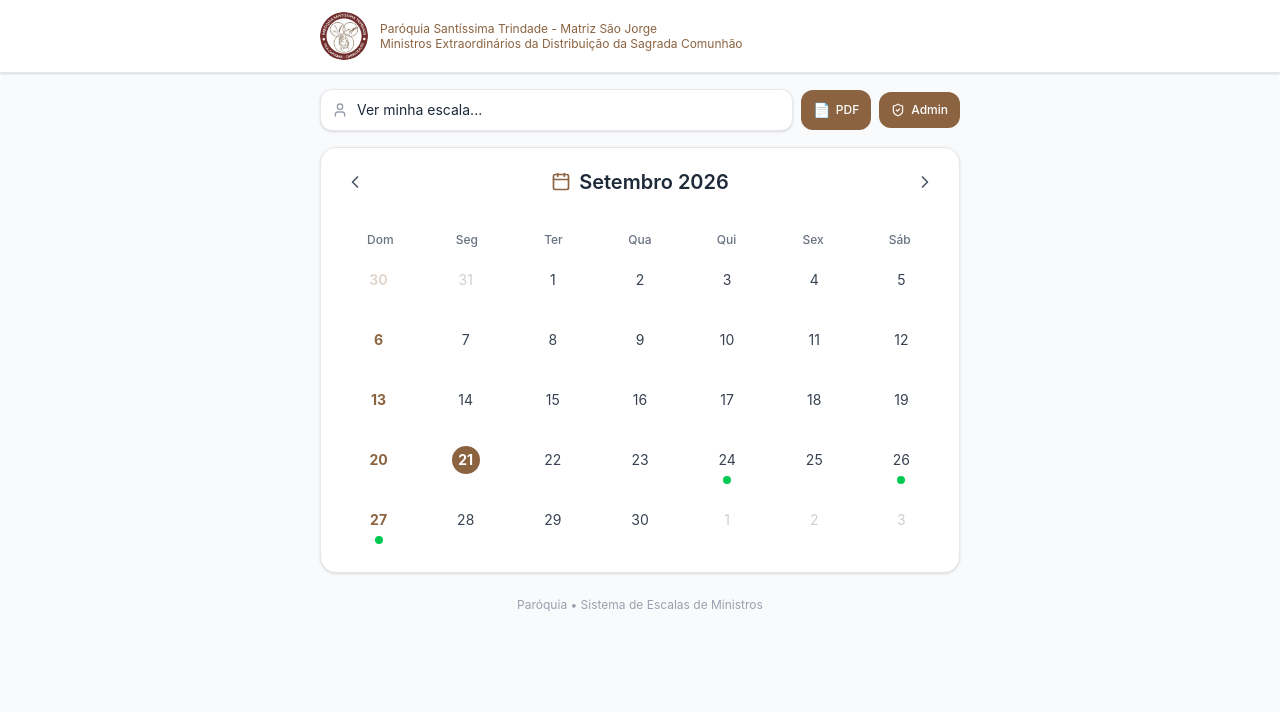
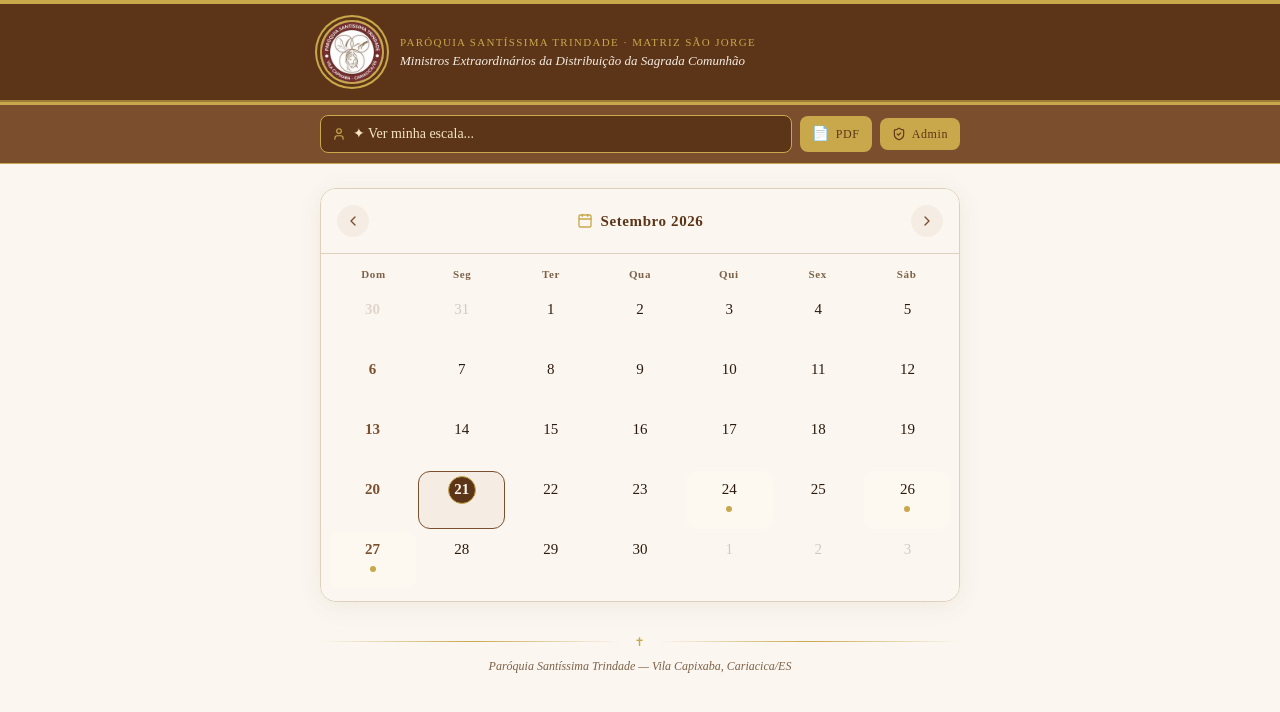
Before and after one commit to ffpignaton/escala-ministerio, a React (Vite) app: page / in a window 1280 px wide. Shown: the top 712 px of the page. Built offline with nearby package versions, Linux system fonts and the light colour scheme.

Commit message:
feat: redesign visual católico - Cinzel, Garamond, tons dourados e bordô

```diff
--- a/src/App.jsx
+++ b/src/App.jsx
@@ -1,5 +1,5 @@
 import { useState } from 'react';
-import { ShieldCheck, User } from 'lucide-react';
+import { ShieldCheck, User, FileText } from 'lucide-react';
 import { useApp } from './context/AppContext';
 import Calendar from './components/Calendar';
 import AdminLogin from './components/AdminLogin';
@@ -36,39 +36,59 @@ export default function App() {
   const activeMinsters = ministers.filter((m) => m.active).sort((a, b) => a.name.localeCompare(b.name));
 
   return (
-    <div className="min-h-screen bg-gray-50 dark:bg-gray-900 transition-colors">
-      {/* Header */}
-      <header className="bg-white dark:bg-gray-800 border-b border-gray-200 dark:border-gray-700 shadow-sm print:hidden">
-        <div className="max-w-2xl mx-auto px-4 py-3 flex items-center justify-between">
-          <div className="flex items-center gap-3">
-            <img src="/logo.jpg" alt="Logo Paróquia Santíssima Trindade" className="w-12 h-12 rounded-full object-cover flex-shrink-0" />
-            <div>
-              <p className="text-xs leading-tight" style={{color:'#8B6340'}}>
-                Paróquia Santíssima Trindade - Matriz São Jorge
+    <div className="min-h-screen" style={{backgroundColor:'var(--cream)'}}>
+
+      {/* ── HEADER ── */}
+      <header className="print:hidden" style={{backgroundColor:'var(--brown-dark)', borderBottom:'3px solid var(--gold)'}}>
+        {/* Faixa dourada superior */}
+        <div style={{backgroundColor:'var(--gold)', height:4}} />
+
+        <div className="max-w-2xl mx-auto px-4 py-4">
+          <div className="flex items-center gap-4">
+            {/* Logo */}
+            <img
+              src="/logo.jpg"
+              alt="Logo Paróquia Santíssima Trindade"
+              className="w-16 h-16 rounded-full object-cover flex-shrink-0"
+              style={{border:'2px solid var(--gold)', boxShadow:'0 0 0 3px var(--brown-dark), 0 0 0 5px var(--gold)'}}
+            />
+            {/* Textos */}
+            <div className="flex-1 min-w-0">
+              <p style={{fontFamily:"'Cinzel', serif", color:'var(--gold)', fontSize:11, letterSpacing:'0.12em', textTransform:'uppercase'}}>
+                Paróquia Santíssima Trindade · Matriz São Jorge
               </p>
-              <p className="text-xs leading-tight" style={{color:'#8B6340'}}>
+              <p style={{fontFamily:"'EB Garamond', serif", color:'#F5EDE3', fontSize:13, fontStyle:'italic', marginTop:1}}>
                 Ministros Extraordinários da Distribuição da Sagrada Comunhão
               </p>
             </div>
           </div>
+        </div>
 
-        </div>
+        {/* Faixa dourada inferior */}
+        <div style={{backgroundColor:'var(--gold)', height:2, opacity:0.6}} />
       </header>
 
-      {/* Filtros */}
-      <div className="max-w-2xl mx-auto px-4 py-4 print:hidden">
-        <div className="flex gap-2 items-center">
+      {/* ── BARRA DE AÇÕES ── */}
+      <div className="print:hidden" style={{backgroundColor:'var(--brown)', borderBottom:'1px solid var(--gold)'}}>
+        <div className="max-w-2xl mx-auto px-4 py-2.5 flex gap-2 items-center">
 
-          {/* Select de ministro */}
+          {/* Select ministro */}
           <div className="flex-1 relative">
-            <User className="w-4 h-4 text-gray-400 absolute left-3 top-1/2 -translate-y-1/2 pointer-events-none" />
+            <User className="w-3.5 h-3.5 absolute left-3 top-1/2 -translate-y-1/2 pointer-events-none" style={{color:'var(--gold)'}} />
             <select
               value={selectedMinisterId}
               onChange={handleMinisterChange}
-              className="w-full pl-9 pr-4 py-2.5 rounded-xl border border-gray-200 bg-white text-gray-800 text-sm focus:outline-none focus:ring-2 shadow-sm appearance-none cursor-pointer"
-              style={{'--tw-ring-color':'#8B6340'}}
+              className="w-full pl-8 pr-3 py-2 text-sm appearance-none cursor-pointer focus:outline-none"
+              style={{
+                backgroundColor:'var(--brown-dark)',
+                color:'var(--gold-light)',
+                border:'1px solid var(--gold)',
+                borderRadius:8,
+                fontFamily:"'EB Garamond', serif",
+                fontSize:14,
+              }}
             >
-              <option value="">Ver minha escala...</option>
+              <option value="">✦ Ver minha escala...</option>
               {activeMinsters.map((m) => (
                 <option key={m.id} value={m.id}>{m.name}</option>
               ))}
@@ -81,8 +101,15 @@ export default function App() {
           {/* Admin */}
           <button
             onClick={handleAdminClick}
-            className="flex items-center gap-1.5 px-3 py-2.5 rounded-xl text-white text-xs font-medium transition-colors flex-shrink-0"
-            style={{backgroundColor:'#8B6340'}}
+            className="flex items-center gap-1.5 px-3 py-2 text-xs font-medium flex-shrink-0 transition-opacity hover:opacity-80"
+            style={{
+              backgroundColor:'var(--gold)',
+              color:'var(--brown-dark)',
+              border:'none',
+              borderRadius:8,
+              fontFamily:"'Cinzel', serif",
+              letterSpacing:'0.05em',
+            }}
           >
             <ShieldCheck className="w-3.5 h-3.5" />
             Admin
@@ -90,11 +117,13 @@ export default function App() {
         </div>
       </div>
 
-      {/* Calendário */}
-      <main className="max-w-2xl mx-auto px-4 pb-8">
+      {/* ── CONTEÚDO ── */}
+      <main className="max-w-2xl mx-auto px-4 py-6 pb-10">
         <NoticesSection />
         <BirthdaysSection currentMonth={currentMonth} />
-        <div className="bg-white rounded-2xl border border-gray-200 shadow-sm p-4 print:shadow-none print:border-none">
+
+        {/* Calendário */}
+        <div className="rounded-2xl overflow-hidden" style={{border:'1px solid var(--border)', boxShadow:'0 4px 24px rgba(91,53,24,0.08)'}}>
           <Calendar
             filterMinisterId={null}
             filterMassId={null}
@@ -103,9 +132,12 @@ export default function App() {
           />
         </div>
 
-        {/* Rodapé */}
-        <p className="text-center text-xs text-gray-400 mt-6 print:hidden">
-          Paróquia • Sistema de Escalas de Ministros
+        {/* Rodapé ornamental */}
+        <div className="mt-8 divider-cross text-xs" style={{color:'var(--gold)', fontFamily:"'Cinzel', serif", letterSpacing:'0.1em'}}>
+          ✝
+        </div>
+        <p className="text-center mt-2 text-xs print:hidden" style={{color:'var(--muted)', fontFamily:"'EB Garamond', serif", fontStyle:'italic'}}>
+          Paróquia Santíssima Trindade — Vila Capixaba, Cariacica/ES
         </p>
       </main>
 
--- a/src/components/Calendar.jsx
+++ b/src/components/Calendar.jsx
@@ -40,44 +40,46 @@ export default function Calendar({ filterMinisterId, filterMassId, currentMonth,
   }, [calStart, calEnd]);
 
   return (
-    <div className="w-full">
+    <div className="w-full" style={{backgroundColor:'var(--cream)'}}>
       {/* Header do mês */}
-      <div className="flex items-center justify-between mb-6">
+      <div className="flex items-center justify-between px-4 py-4" style={{borderBottom:'1px solid var(--border)'}}>
         <button
           onClick={() => setCurrentMonth((m) => subMonths(m, 1))}
-          className="p-2 rounded-full hover:bg-gray-100 dark:hover:bg-gray-700 transition-colors"
+          className="w-8 h-8 flex items-center justify-center rounded-full transition-colors"
+          style={{color:'var(--brown)', backgroundColor:'var(--brown-light)'}}
           aria-label="Mês anterior"
         >
-          <ChevronLeft className="w-5 h-5 text-gray-600 dark:text-gray-300" />
+          <ChevronLeft className="w-4 h-4" />
         </button>
 
         <div className="flex items-center gap-2">
-          <CalIcon className="w-5 h-5" style={{color:'#8B6340'}} />
-          <h2 className="text-xl font-semibold text-gray-800 capitalize">
+          <CalIcon className="w-4 h-4" style={{color:'var(--gold)'}} />
+          <h2 className="capitalize" style={{fontFamily:"'Cinzel', serif", fontSize:15, color:'var(--brown-dark)', fontWeight:600, letterSpacing:'0.04em'}}>
             {format(currentMonth, 'MMMM yyyy', { locale: ptBR })}
           </h2>
         </div>
 
         <button
           onClick={() => setCurrentMonth((m) => addMonths(m, 1))}
-          className="p-2 rounded-full hover:bg-gray-100 dark:hover:bg-gray-700 transition-colors"
+          className="w-8 h-8 flex items-center justify-center rounded-full transition-colors"
+          style={{color:'var(--brown)', backgroundColor:'var(--brown-light)'}}
           aria-label="Próximo mês"
         >
-          <ChevronRight className="w-5 h-5 text-gray-600 dark:text-gray-300" />
+          <ChevronRight className="w-4 h-4" />
         </button>
       </div>
 
       {/* Dias da semana */}
-      <div className="grid grid-cols-7 mb-1">
+      <div className="grid grid-cols-7 mb-1 px-2 pt-2">
         {WEEKDAYS.map((d) => (
-          <div key={d} className="text-center text-xs font-medium text-gray-500 dark:text-gray-400 py-2">
+          <div key={d} className="text-center py-1" style={{fontSize:11, fontWeight:600, color:'var(--muted)', fontFamily:"'Cinzel', serif", letterSpacing:'0.06em'}}>
             {d}
           </div>
         ))}
       </div>
 
       {/* Grade de dias */}
-      <div className="grid grid-cols-7 gap-1">
+      <div className="grid grid-cols-7 gap-0.5 px-2 pb-3">
         {days.map((day) => {
           const dateStr = format(day, 'yyyy-MM-dd');
           const daySchedules = schedulesByDate[dateStr] || [];
@@ -85,38 +87,39 @@ export default function Calendar({ filterMinisterId, filterMassId, currentMonth,
           const today = isToday(day);
           const isSunday = day.getDay() === 0;
           const isSelected = selectedDay && isSameDay(day, selectedDay);
+          const hasMass = daySchedules.length > 0;
 
           return (
             <button
               key={dateStr}
-              onClick={() => {
-                if (inMonth) setSelectedDay(isSameDay(day, selectedDay) ? null : day);
+              onClick={() => { if (inMonth) setSelectedDay(isSameDay(day, selectedDay) ? null : day); }}
+              disabled={!inMonth}
+              className="relative flex flex-col items-center justify-start min-h-[58px] rounded-xl p-1 transition-all"
+              style={{
+                opacity: inMonth ? 1 : 0.2,
+                cursor: inMonth ? 'pointer' : 'default',
+                backgroundColor: isSelected ? 'var(--gold-light)' : today ? 'var(--brown-light)' : hasMass && inMonth ? '#FEF9F0' : 'transparent',
+                border: isSelected ? '1.5px solid var(--gold)' : today ? '1.5px solid var(--brown)' : '1.5px solid transparent',
               }}
-              className={[
-                'relative flex flex-col items-center justify-start min-h-[56px] rounded-xl p-1 pt-1 transition-all text-sm font-medium border-2',
-                inMonth ? 'cursor-pointer' : 'opacity-25 cursor-default pointer-events-none',
-                isSelected ? 'border-2' : 'border-transparent',
-                inMonth ? 'hover:bg-gray-50' : '',
-                isSunday && inMonth ? 'font-bold' : '',
-              ].join(' ')}
-              style={isSelected ? {borderColor:'#8B6340'} : {}}
-              aria-label={`${format(day, 'd MMMM', { locale: ptBR })}${daySchedules.length > 0 ? `, ${daySchedules.length} missa(s)` : ''}`}
+              aria-label={`${format(day, 'd MMMM', { locale: ptBR })}${hasMass ? `, ${daySchedules.length} missa(s)` : ''}`}
             >
               <span
-                className="w-7 h-7 flex items-center justify-center rounded-full text-sm border-2"
+                className="w-7 h-7 flex items-center justify-center rounded-full"
                 style={{
-                  backgroundColor: today ? '#8B6340' : 'transparent',
-                  color: today ? '#fff' : (isSunday ? '#8B6340' : '#374151'),
+                  backgroundColor: today ? 'var(--brown-dark)' : 'transparent',
+                  color: today ? '#FFF8EC' : isSunday ? 'var(--brown)' : 'var(--text)',
                   fontWeight: today || isSunday ? 700 : 400,
-                  borderColor: today ? '#8B6340' : 'transparent',
+                  fontFamily: isSunday ? "'Cinzel', serif" : "'EB Garamond', serif",
+                  fontSize: 15,
+                  border: today ? '1.5px solid var(--gold)' : 'none',
                 }}
               >
                 {format(day, 'd')}
               </span>
 
-              {/* Ponto verde se tiver missa */}
-              {daySchedules.length > 0 && (
-                <span className="w-2 h-2 rounded-full bg-green-500 mt-0.5" />
+              {/* Ponto dourado se tiver missa */}
+              {hasMass && inMonth && (
+                <span className="w-1.5 h-1.5 rounded-full mt-0.5" style={{backgroundColor:'var(--gold)'}} />
               )}
             </button>
           );
--- a/src/components/ExportPDF.jsx
+++ b/src/components/ExportPDF.jsx
@@ -83,11 +83,11 @@ export default function ExportPDF({ currentMonth }) {
       <button
         onClick={handleExport}
         disabled={loading}
-        className="flex items-center gap-1.5 px-3 py-2.5 rounded-xl text-white text-xs font-medium transition-colors disabled:opacity-50 flex-shrink-0"
-        style={{backgroundColor:'#8B6340'}}
+        className="flex items-center gap-1.5 px-3 py-2 text-xs font-medium flex-shrink-0 transition-opacity hover:opacity-80 disabled:opacity-50"
+        style={{backgroundColor:'var(--gold)', color:'var(--brown-dark)', borderRadius:8, fontFamily:"'Cinzel', serif", letterSpacing:'0.05em'}}
       >
         {loading ? (
-          <span className="w-3.5 h-3.5 border-2 border-white/40 border-t-white rounded-full animate-spin" />
+          <span className="w-3.5 h-3.5 border-2 rounded-full animate-spin" style={{borderColor:'var(--brown-dark)',borderTopColor:'transparent'}} />
         ) : (
           <span className="text-sm">📄</span>
         )}
--- a/src/index.css
+++ b/src/index.css
@@ -1,9 +1,36 @@
 @import "tailwindcss";
 
-@layer base {
-  :root {
-    --color-primary: #6d28d9;
-    --color-primary-light: #8b5cf6;
-    --color-primary-dark: #4c1d95;
-  }
+@import url('https://fonts.googleapis.com/css2?family=Cinzel:wght@400;600;700&family=EB+Garamond:ital,wght@0,400;0,500;0,600;1,400&display=swap');
+
+:root {
+  --brown:      #7B4F2E;
+  --brown-dark: #5C3518;
+  --brown-light:#F5EDE3;
+  --gold:       #C9A84C;
+  --gold-light: #F5E6C0;
+  --cream:      #FBF7F0;
+  --border:     #DDD0BC;
+  --text:       #2C1A0E;
+  --muted:      #7D6148;
 }
+
+body {
+  background-color: var(--cream);
+  font-family: 'EB Garamond', Georgia, serif;
+  color: var(--text);
+}
+
+/* Ornamento divisor */
+.divider-cross {
+  display: flex;
+  align-items: center;
+  gap: 0.75rem;
+  color: var(--gold);
+}
+.divider-cross::before,
+.divider-cross::after {
+  content: '';
+  flex: 1;
+  height: 1px;
+  background: linear-gradient(to right, transparent, var(--gold), transparent);
+}
```
Also changed, not shown: src/components/InfoSections.jsx (+11 -11 lines).
